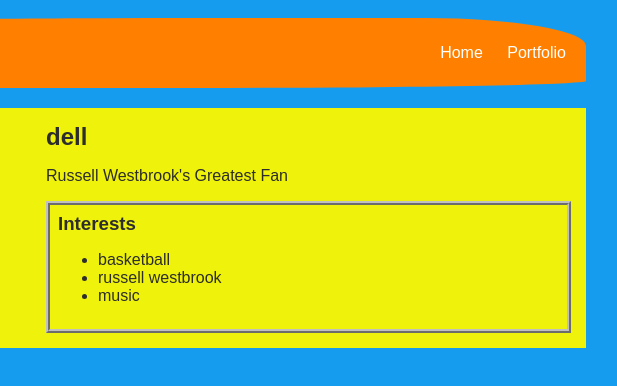
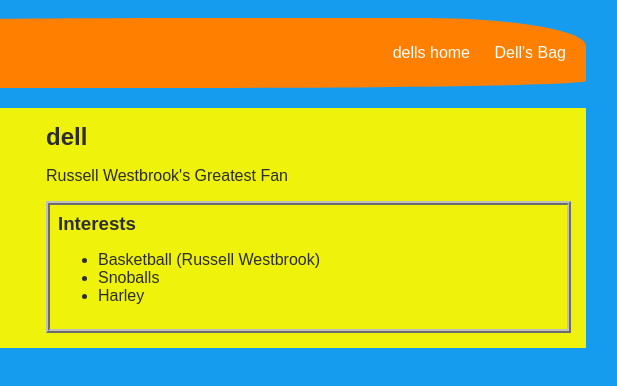
Before and after one commit to CardellHenderson/CardellHenderson.github.io, a plain HTML site: page index.html in a window 1280 px wide. Shown: the full height of the page, 454-1071 px from the left. Drawn offline with Linux system fonts and the light colour scheme.

Commit message:
add portfolio.html file

```diff
--- a/index.html
+++ b/index.html
@@ -12,10 +12,10 @@
                <h1>Dell's Site</h1>
                <ul id="nav-ul">
                 <li class="nav-li">
-                    <a href="index.html"> Home </a>
+                    <a href="index.html"> dells home </a>
                 </li>
                 <li class="nav-li">
-                    <a href="portfolio.html"> Portfolio </a>
+                    <a href="portfolio.html"> Dell's Bag </a>
                 </li>
                </ul>
             </nav>
@@ -33,9 +33,9 @@
                     <div id="interests">
                     <h3>Interests</h3>
                     <ul>
-                        <li>basketball</li>
-                        <li>russell westbrook</li>
-                        <li>music</li>
+                        <li>Basketball (Russell Westbrook)</li>
+                        <li>Snoballs</li>
+                        <li>Harley</li>
                     </ul>
                 </div>
 
```
Also changed, not shown: portfolio.html (+12 -0 lines).
